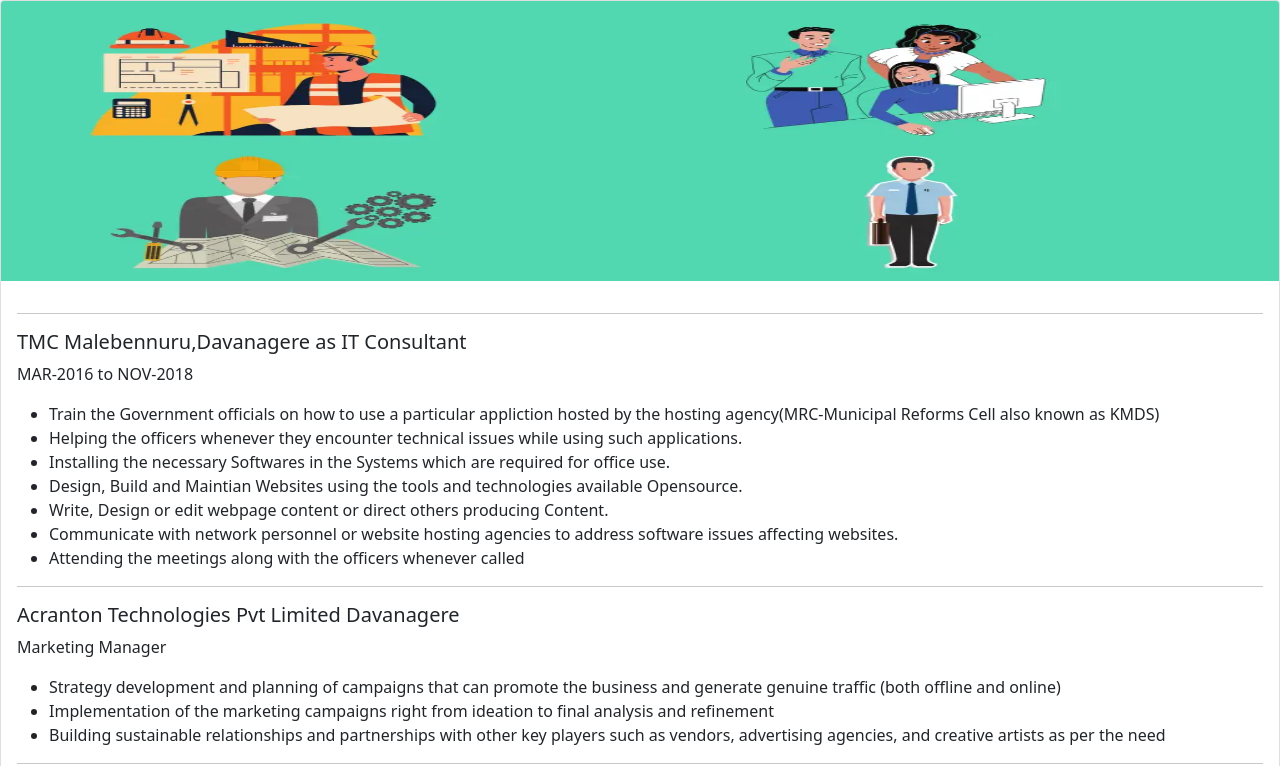
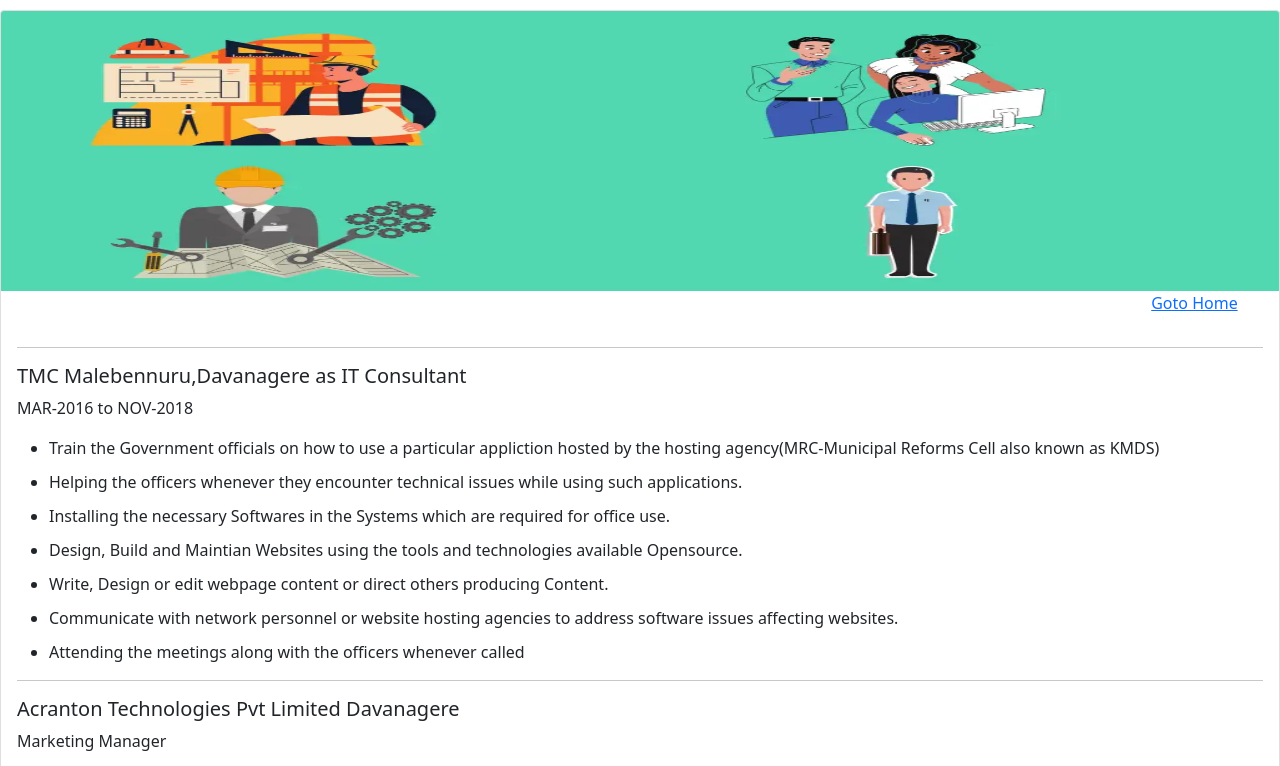
Before and after one commit to chethanbk/chethan.github.io, a plain HTML site: page experience.html in a window 1280 px wide. Shown: the top 766 px of the page. Drawn offline with nearby package versions, Linux system fonts and the light colour scheme.

Commit message:
added the home link to exp html

```diff
--- a/experience.html
+++ b/experience.html
@@ -4,6 +4,7 @@
     <meta http-equiv="X-UA-Compatible" content="IE=edge">
     <meta name="viewport" content="width=device-width, initial-scale=1.0">
     <title>Work Experience</title>
+    <link rel="stylesheet" href="styles.css">
     <link href="https://cdn.jsdelivr.net/npm/bootstrap@5.0.2/dist/css/bootstrap.min.css" rel="stylesheet" integrity="sha384-EVSTQN3/azprG1Anm3QDgpJLIm9Nao0Yz1ztcQTwFspd3yD65VohhpuuCOmLASjC" crossorigin="anonymous">
     <link href="https://maxcdn.bootstrapcdn.com/font-awesome/4.2.0/css/font-awesome.min.css" rel="stylesheet">
 
@@ -13,6 +14,7 @@
         <div class="col-md-12">
             <div class="card cradspacind" style="width: 100%;">
                 <img src="images/workexp.webp" class="card-img-top" alt="..." style="height:280px">
+                <a href="index.html">Goto Home</a>
                 <div class="card-body" id="Experience">
                     <hr>
                     <h5>TMC Malebennuru,Davanagere as IT Consultant</h5>
--- a/script.js
+++ b/script.js
@@ -23,3 +23,6 @@
              document.body.scrollTop = 0;
              document.documentElement.scrollTop = 0;
              }
+
+
+            //  modal input check
--- a/styles.css
+++ b/styles.css
@@ -61,3 +61,7 @@
     right: 20px;
     display: none;
     }
+.cradspacind a{
+        margin-left: 90%;
+
+}
```
